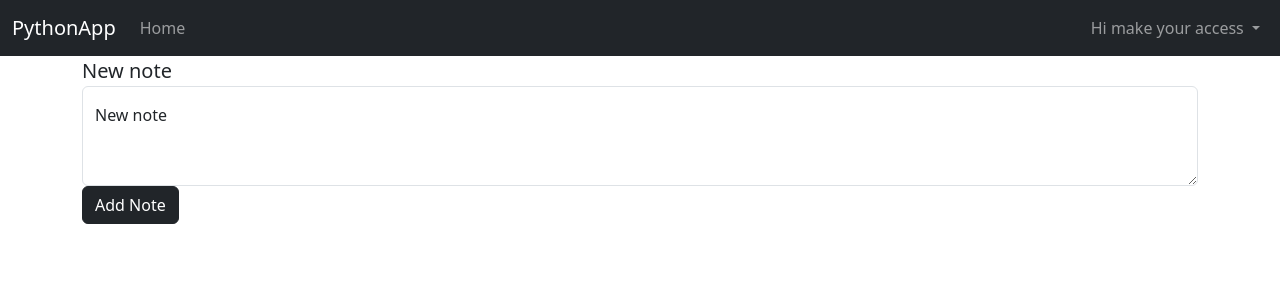
After one commit to AlessioDiPretoro/FlaskTask, a Flask app: page /notePage in a window 1280 px wide. The commit adds this page. Shown: the top 300 px of the page. Run offline with Flask 3, Linux system fonts and the light colour scheme; style sheets or scripts are compiled from the project's sources.

Commit message:
nice noteManager

```diff
--- a/website/__init__.py
+++ b/website/__init__.py
@@ -2,7 +2,6 @@ from flask import Flask
 from flask_sqlalchemy import SQLAlchemy
 from os import path
 from flask_login import LoginManager
-# from modals import modals_bp
 
 db = SQLAlchemy()
 DB_NAME = "database.db"
@@ -17,10 +16,12 @@ def create_app():
     from .auth import auth
     from .user import user
     from .modals import modals
+    from .noteManager import noteManager
 
     app.register_blueprint(views, url_prefix='/')
     app.register_blueprint(auth, url_prefix='/')
     app.register_blueprint(user, url_prefix='/')
+    app.register_blueprint(noteManager, url_prefix='/')
     app.register_blueprint(modals)
 
     from .models import User, Note
--- /dev/null
+++ b/website/noteManager.py
@@ -0,0 +1,38 @@
+from flask import Blueprint, render_template, request, flash, jsonify
+from flask_login import login_required, current_user
+from .models import Note
+from . import db
+import json
+
+noteManager = Blueprint('noteManager', __name__)
+
+@noteManager.route('/notePage', methods=['GET', 'POST'])
+@noteManager.route('/notePage/<int:id>', methods=['GET', 'POST', 'PUT'])
+def notePage(id=None):
+    if request.method == 'GET':
+        note = None
+        if id is not None:
+            note = Note.query.get(id)
+            print("note.data " + note.data)
+        return render_template('notePage.html', note=note, user = current_user)
+    if request.method == 'POST':
+        note = request.form.get('note')
+        if id is None: #create new note
+            if len(note) < 1:
+                flash('Note is too short', category='error')
+            else:
+                new_note = Note(data=note, user_id=current_user.id)
+                db.session.add(new_note)
+                db.session.commit()
+                flash('Note added')
+        else: #edit this note
+            if len(note) < 1:
+                flash('Note is too short', category='error')
+            else:
+                oldNote = Note.query.get(id)
+                if oldNote:
+                    if oldNote.user_id == current_user.id:
+                        oldNote.data = note
+                        db.session.commit()
+                        flash('Note Edited')
+        return render_template("notes.html", user=current_user)
--- a/website/templates/modals/note_modal.html
+++ b/website/templates/modals/note_modal.html
@@ -37,6 +37,3 @@
     </div>
   </div>
 </div>
-<script>
-  console.log("Loaded note_modal");
-</script>
--- /dev/null
+++ b/website/templates/notePage.html
@@ -0,0 +1,25 @@
+{% extends "base.html"%} {% block title %}Notes{% endblock %} {% block content %}
+
+<h1 class="modal-title fs-5" id="noteModalLabel">
+  {% if note %}Edit note {% else %}New note{% endif %}
+</h1>
+<form method="POST">
+  <div class="form-floating">
+    <textarea
+      name="note"
+      id="note"
+      placeholder="Leave a note here"
+      class="form-control"
+      style="height: 100px"
+    >
+{% if note %}{{note.data}}{% endif %}</textarea
+    >
+    <label for="note">New note</label>
+  </div>
+  <div class="">
+    <button type="submit" class="btn btn-dark">
+      {% if note %}Save note {% else %}Add Note{% endif %}
+    </button>
+  </div>
+</form>
+{% endblock %}
```
Also changed, not shown: website/templates/notes.html (+4 -7 lines).
